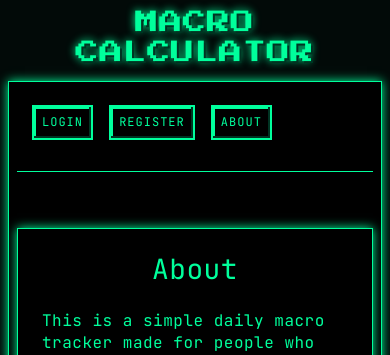
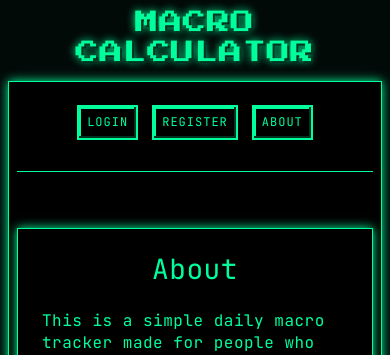
Before and after one commit to LefZeffard/macro-calculator, a Flask app: page /about in a window 390 px wide. Shown: the top 355 px of the page. Run offline with Flask 3, Linux system fonts and the light colour scheme; data that the repository does not hold is empty; some libraries are stand-ins or nearby versions.

Commit message:
fix mobile layout v2

```diff
--- a/app/templates/base.html
+++ b/app/templates/base.html
@@ -237,7 +237,7 @@
         </div>
 
         <div class="terminal-box">
-            <div class="p-3">
+            <div class="p-3 nav-wrap">
                 {% if current_user.is_anonymous %}
                     <a href="{{ url_for('login') }}" class="retro-terminal-btn">LOGIN</a>
                     <a href="{{ url_for('register') }}" class="retro-terminal-btn">REGISTER</a>
```
